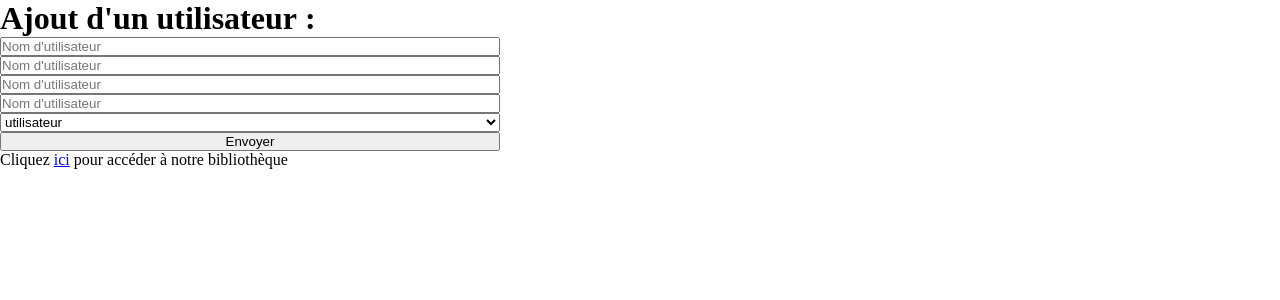
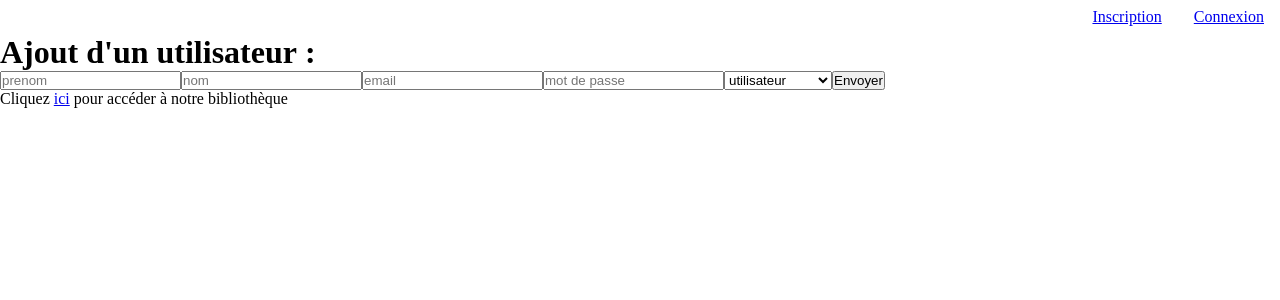
Before and after one commit to WillGRD02/ProjetMVCtrioZBI, a PHP site: the page made by index.php in a window 1280 px wide. Shown: the top 300 px of the page. Run offline with PHP 8.4, Linux system fonts and the light colour scheme.

Commit message:
Correction des routes et liens

```diff
--- a/app/core/controllers/userController.php
+++ b/app/core/controllers/userController.php
@@ -10,12 +10,12 @@ function updateOne() {
     require_once('./app/core/models/userModel.php');
     // On pourrait ici procéder à davantagde de contrôle sur les données
     // provenant du formulaire situé sur la vue book/update.
-    update(htmlentities($_POST['nom']), htmlentities($_POST['prenom']), $_POST['email'], $_POST['mdp'], $_POST['role'], $_POST['id']);
+    update(htmlentities($_POST['prenom']), htmlentities($_POST['nom']), htmlentities($_POST['email']), htmlentities($_POST['password']), htmlentities($_POST['role']), htmlentities($_POST['userID']));
 }
 
 function showUpdateForm() {
     require_once('./app/core/models/userModel.php');
-    $book = findBy($_POST['updateID']);
+    $user = findBy($_POST['updateID']);
     require_once('./app/core/views/user/update.php');
 }
 
@@ -26,11 +26,13 @@ deleteBy($_POST["deleteID"]);
 
 function add() {
 require_once('./app/core/models/userModel.php');
+var_dump($_POST);
 $nom = htmlentities($_POST["nom"]);
 $prenom = htmlentities($_POST["prenom"]);
 $email = $_POST["email"];
-$mdp = $_POST["mdp"];
-addOne($nom, $prenom, $email, $mdp);
+$mdp = $_POST["password"];
+$role = $_POST['role'];
+addOne($nom, $prenom, $email, $mdp, $role);
 }
 
 function showAddForm() {
--- a/app/core/models/userModel.php
+++ b/app/core/models/userModel.php
@@ -41,7 +41,7 @@ function update($prenom, $nom, $email, $password, $role, $userID){
     require_once('dbConnect.php');
 
     if($pdoConn){
-        $query = "UPDATE users SET nom='$nom', prenom='$prenom', mail='$email', mdp='$password', role='$role', id='$userID";
+        $query = "UPDATE users SET nom='$nom', prenom='$prenom', email='$email', mdp='$password', role='$role', id='$userID'";
 
         $exec = $pdoConn->query($query);
 
@@ -86,14 +86,14 @@ function deleteBy($id){
     }
 }
 
-function addOne($titre, $desc, $prix){
+function addOne($nom, $prenom, $email, $password, $role){
     // Récupération de la connexion à la base de données
     require_once("dbConnect.php");
 
     // Si la connexion à la base de données est effective
     if($pdoConn){
         // Stockage de la requête d'ajout au sein de la variable $query.
-        $query = "INSERT INTO users (nom, prenom, mail, mdp, role) VALUES ('$nom', '$prenom', '$email' ,'$password' ,'$role')";
+        $query = "INSERT INTO users (nom, prenom, email, mdp, role) VALUES ('$nom', '$prenom', '$email' ,'$password' ,'$role')";
 
         // Execution de la requête sur la base de données.
         // Stockage du résultat de l'exécution dans la variable $execution.
--- a/app/core/views/book/all.php
+++ b/app/core/views/book/all.php
@@ -3,6 +3,8 @@
 ?>
 
 <h1>Les ouvrages de notre bibliothèque&nbsp;:</h1>
+
+<a class="userListLink" href="index.php?controller=user&action=all">Voir tout les utilisateurs</a>
 
 <table border=1>
         <thead>
--- a/app/core/views/header.php
+++ b/app/core/views/header.php
@@ -1,10 +1,33 @@
 <!DOCTYPE html>
 <html lang="fr">
+
 <head>
     <meta charset="UTF-8">
     <meta name="viewport" content="width=device-width, initial-scale=1.0">
-    <link rel="stylesheet" href="../../css/style.css">
+    <link rel="stylesheet" href="./app/public/css/style.css">
     <title><?= $pageTitle; ?></title>
 </head>
+
 <body>
-<main>
+    <main>
+        <header>
+            <nav>
+                <menu>
+                    <?php
+                    if (isset($_SESSION)) {
+                    ?>
+
+                        <li><a href=""><?= $_SESSION['prenom'].' '.$_SESSION['nom'] ?></a></li>
+
+                    <?php
+                    } else {
+                    ?>
+                        <li><a href="index.php?controller=user&action=showAddForm">Inscription</a></li>
+                        <li><a href="index.php?controller=user&action=showConnForm">Connexion</a></li>
+                    <?php
+
+                    }
+                    ?>
+                </menu>
+            </nav>
+        </header>
--- a/app/core/views/user/add.php
+++ b/app/core/views/user/add.php
@@ -5,13 +5,13 @@
 <h1>Ajout d'un utilisateur&nbsp;:</h1>
 
 <form method="POST" action="index.php?controller=user&action=add">
-    <input type="text" name="prenom" placeholder="Nom d'utilisateur">
-    <input type="text" name="nom" placeholder="Nom d'utilisateur">
-    <input type="email" name="email" placeholder="Nom d'utilisateur">
-    <input type="password" name="password" placeholder="Nom d'utilisateur">
+    <input type="text" name="prenom" placeholder="prenom">
+    <input type="text" name="nom" placeholder="nom">
+    <input type="email" name="email" placeholder="email">
+    <input type="password" name="password" placeholder="mot de passe">
     <select name="role">
-        <option value="visitor">utilisateur</option>
-        <option value="admin">Administrateur</option>
+        <option value="0">utilisateur</option>
+        <option value="1">Administrateur</option>
     </select>
     <input type="submit" value="Envoyer">
 </form>
--- a/app/public/css/style.css
+++ b/app/public/css/style.css
@@ -3,8 +3,34 @@
     padding: 0;
 }
 
+body{
+    /* background-color: red; */
+}
+
 form{
     display: flex;
-    flex-direction: column;
     max-width: 500px;
 }
+
+nav {
+    display: flex;
+    flex-direction: row-reverse;
+}
+
+nav menu{
+    display: flex;
+}
+
+nav menu li{
+    text-decoration: none;
+    list-style: none;
+}
+
+nav menu a{
+    display: block;
+    padding: 0.5rem 1rem;
+}
+
+nav menu a:hover{
+    background: rgb(167, 167, 167);
+}
```
Also changed, not shown: app/core/views/user/all.php (+4 -4 lines), app/core/views/user/update.php (+5 -5 lines).
